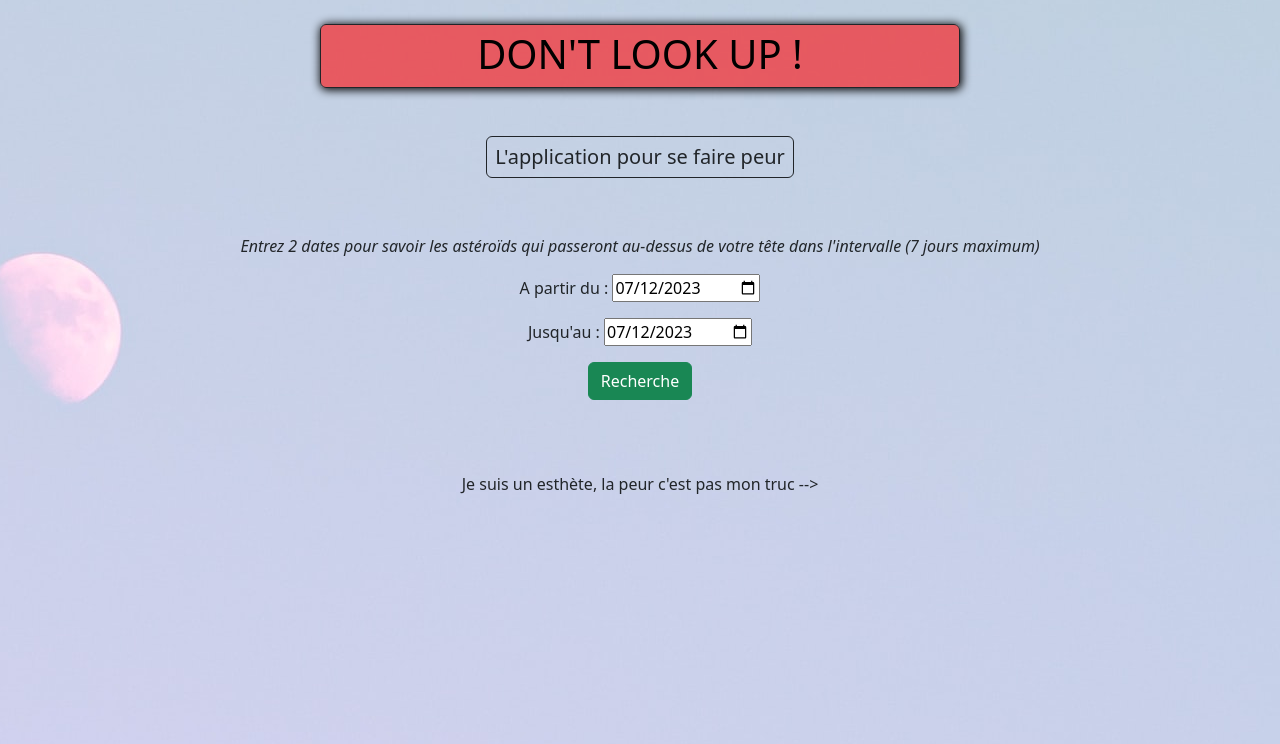
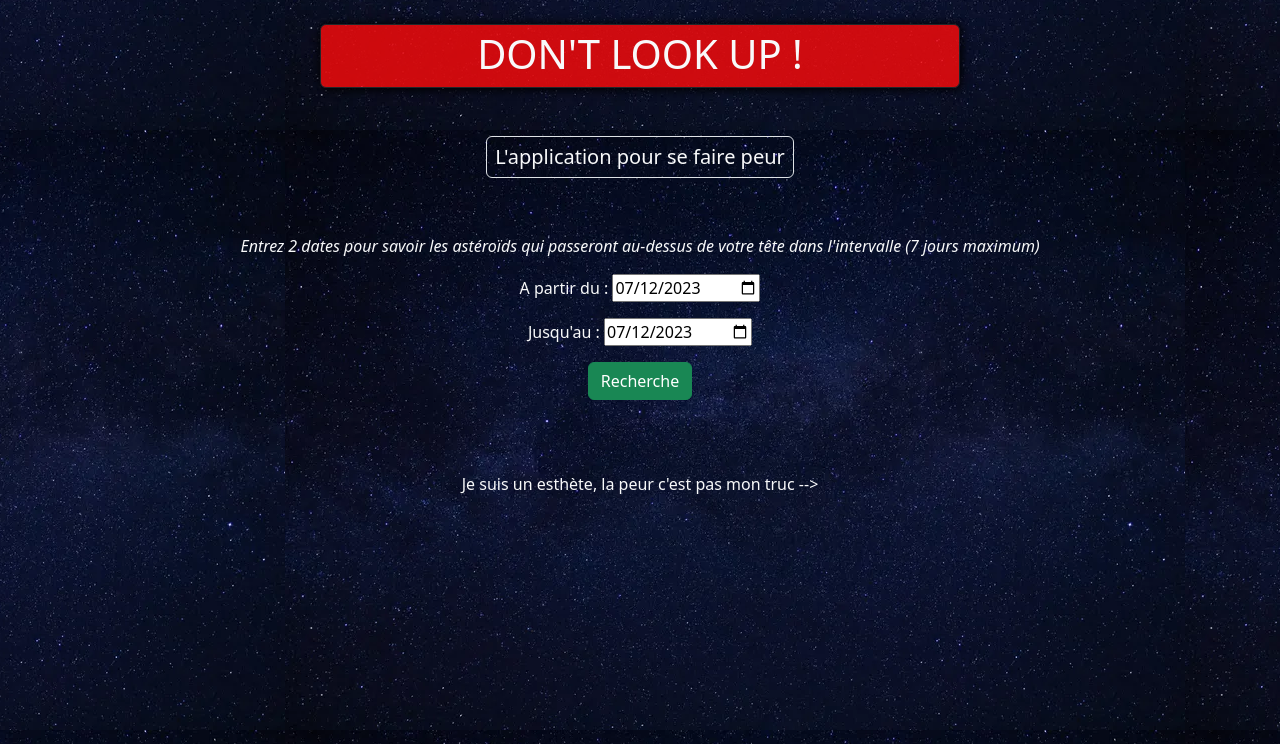
Before and after one commit to Adrien-GOGOIS/dont_look_up_projet, a Django app: page / in a window 1280 px wide. Shown: the top 744 px of the page. Run offline with Django 4.2, Linux system fonts and the light colour scheme.

Commit message:
Improve general style

```diff
--- a/application/static/application/style.css
+++ b/application/static/application/style.css
@@ -1,11 +1,11 @@
 .body {
-    background-image: url("./img/sky.jpg");
+    background-image: url("./img/stars.jpg");
     background-position: right 25% bottom 35%;
     background-attachment: fixed;
 }
 
 .mainTitle {
-    background-color: rgba(255, 10, 10, 0.6);
+    background-color: rgba(255, 10, 10, 0.8);
     box-shadow: 1px 1px 10px 1px rgba(0, 0, 0, 1);
 }
 
@@ -19,7 +19,9 @@ h4 {
 
 .card-scale:hover {
     transform: scale(1.1);
-    background-color: rgba(10, 10, 150, 0.3);
+    background-color: rgba(0, 0, 0, 0.1);
+	border: solid white 1px;
+	color: white;
 }
 
 .search-button {
@@ -32,11 +34,11 @@ h4 {
 
 .view-details-button {
     transition: box-shadow 2s;
-	background-color: rgba(255, 10, 10, 0.6) !important;
+	background-color: rgba(255, 10, 10, 0.8) !important;
 }
 
 .view-details-button:hover {
-	box-shadow: 1px 1px 10px 1px rgba(0, 0, 0, 1);
+	box-shadow: 1px 1px 15px 1px rgba(255, 10, 10, 0.8) !important;
 }
 
 .image-of-day-link:hover {
--- a/application/templates/application/ImageOfTheDay/image_of_the_day.html
+++ b/application/templates/application/ImageOfTheDay/image_of_the_day.html
@@ -17,12 +17,12 @@
 	{% endif %}
 	{% if image %}
 		<div class="d-flex justify-content-center flex-column mt-6">
-			<h2 class='text-center my-5'>{{ image.title }}</h2>
-			<p style='display : block;' id='originalText' class='w-50 mx-auto'>
+			<h2 class='text-center my-5 text-light'>{{ image.title }}</h2>
+			<p style='display : block;' id='originalText' class='w-50 mx-auto text-light'>
 				{{ image.explanation }}
 				<button class='btn btn-sm btn-link' onClick={TranslationService.displayTranslation()}>Traduire</button>
 			</p>
-			<p style='display : none;' id='translatedText' class='w-50 mx-auto'>
+			<p style='display : none;' id='translatedText' class='w-50 mx-auto text-light'>
 				{{ translation }} <small class="fst-italic fw-lighter">(Google traduction)</small>
 				<button class='btn btn-sm btn-link' onClick={TranslationService.displayTranslation()()}>Revenir à l'original</button>
 			</p>
--- a/application/templates/application/ImageOfTheDay/searchImageForm.html
+++ b/application/templates/application/ImageOfTheDay/searchImageForm.html
@@ -1,6 +1,6 @@
 <div class="container">
     <div class="row">
-        <form method="post" class="center-block text-center">
+        <form method="post" class="center-block text-center text-light">
             <div>
                 <p class="fst-italic fw-lighter">Entrez une date pour découvrir une image.</p>
             </div>
--- a/application/templates/application/components/app_title.html
+++ b/application/templates/application/components/app_title.html
@@ -1,10 +1,10 @@
 <div class="d-flex justify-content-center">
-    <button class="mainTitle text-center text-uppercase my-4 w-50 border border-dark rounded" >
+    <button class="mainTitle text-center text-light text-uppercase my-4 w-50 border border-dark rounded" >
         <h1 onclick="location.href = '/'" class='pt-1'>
             Don't Look Up !
         </h1>
     </button>
 </div>
 <div class="d-flex justify-content-center">
-    <h5 class="text-center mt-4 mb-2 border border-dark rounded p-2">L'application pour se faire peur</h5>
+    <h5 class="text-center text-light mt-4 mb-2 border rounded p-2">L'application pour se faire peur</h5>
 </div>
--- a/application/templates/application/components/loader.html
+++ b/application/templates/application/components/loader.html
@@ -1,6 +1,6 @@
 <div class="d-flex justify-content-center my-4">
    <div id="loader" style="display : none;">
-        <div class="spinner-border text-dark" role="status">
+        <div class="spinner-border text-light" role="status">
           <span class="visually-hidden">Loading...</span>
         </div>
     </div>
--- a/application/templates/application/components/searchImageLink.html
+++ b/application/templates/application/components/searchImageLink.html
@@ -1,6 +1,6 @@
 <div class="d-flex justify-content-center">
     <a
         href="{% url 'image_of_the_day' %}"
-        class='image-of-day-link text-decoration-none text-dark text-center mt-4 mb-2'
+        class='image-of-day-link text-decoration-none text-center mt-4 mb-2 text-light'
     >Je suis un esthète, la peur c'est pas mon truc --> </a>
 </div>
--- a/application/templates/application/homepage/homepage.html
+++ b/application/templates/application/homepage/homepage.html
@@ -19,17 +19,7 @@
 		{% if asteroids %}
 		<div class="row text-center">
 			{% for asteroid in asteroids %}
-               <div class="col-md-4">
-                   <div class="card-scale card my-2">
-                      <div class="card-body">
-                        <h5 class="card-title mb-4">Nom : {{ asteroid.name }}</h5>
-                        <p class="card-text">Diamètre : <span class="border-dark border-bottom border-end pe-1">{{ asteroid.diameter }} km</span></p>
-                        <p class="card-text"><span class="border-dark border-top border-start ps-1">Distance avec votre tête</span> : {{ asteroid.miss_distance }} km</p>
-                        <p class="card-text">Date : <span class="border-dark border-top border-end pe-1">{{ asteroid.close_approach_date }}</span></p>
-                        <a href="{% url 'asteroid-details' asteroid.asteroid_id %}" class="view-details-button btn btn-sm">En savoir plus...</a>
-                      </div>
-                   </div>
-               </div>
+				{% include './asteroidCard.html'%}
 			{% endfor %}
 		</div>
 		{% endif %}
--- a/application/templates/application/homepage/searchAsteroidForm.html
+++ b/application/templates/application/homepage/searchAsteroidForm.html
@@ -1,8 +1,8 @@
 <div class="container">
     <div class="row">
-        <form method="post" class="center-block text-center">
+        <form method="post" class="center-block text-center text-light">
             <div>
-                <p class="fst-italic fw-lighter">
+                <p class="fst-italic fw-lighter text-light">
                     Entrez 2 dates pour savoir les astéroïds qui passeront au-dessus de votre tête dans l'intervalle (7 jours maximum)
                 </p>
             </div>
--- a/application/views.py
+++ b/application/views.py
@@ -1,3 +1,4 @@
+from datetime import date
 from django.shortcuts import render
 from application.form import DateForm, ImageForm
 from application.service import get_asteroids, get_image_of_the_day, get_translation
@@ -50,13 +51,19 @@ def image_of_the_day(request):
         form = ImageForm(request.POST)
         if form.is_valid():
             date = form.cleaned_data['date']
-            image = get_image_of_the_day(date)
-            if image:
-                translation = get_translation(image.explanation)
+
+            if date > date.today():
+                messages.error(
+                    request, "Ne pas choisir de date future"
+                )
             else:
-                messages.error(
-                    request, "Pas d'image"
-                )
+                image = get_image_of_the_day(date)
+                if image:
+                    translation = get_translation(image.explanation)
+                else:
+                    messages.error(
+                        request, "Pas d'image"
+                    )
     else:
         form = ImageForm()
 
```
Also changed, not shown: application/templates/application/homepage/asteroidCard.html (added, +11 -0 lines), application/static/application/img/sky.jpg (deleted), application/static/application/img/stars.jpg (added). Lines whose indentation alone changed are shown as unchanged.
